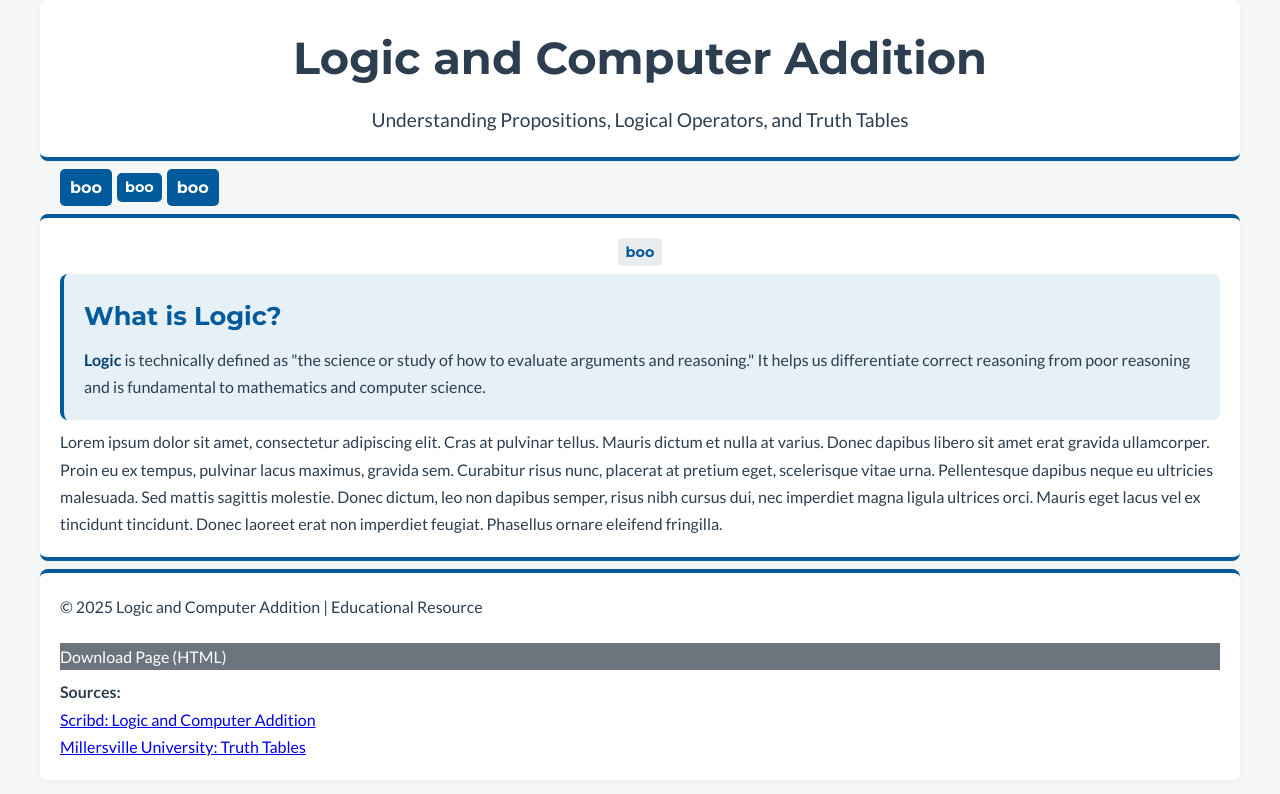
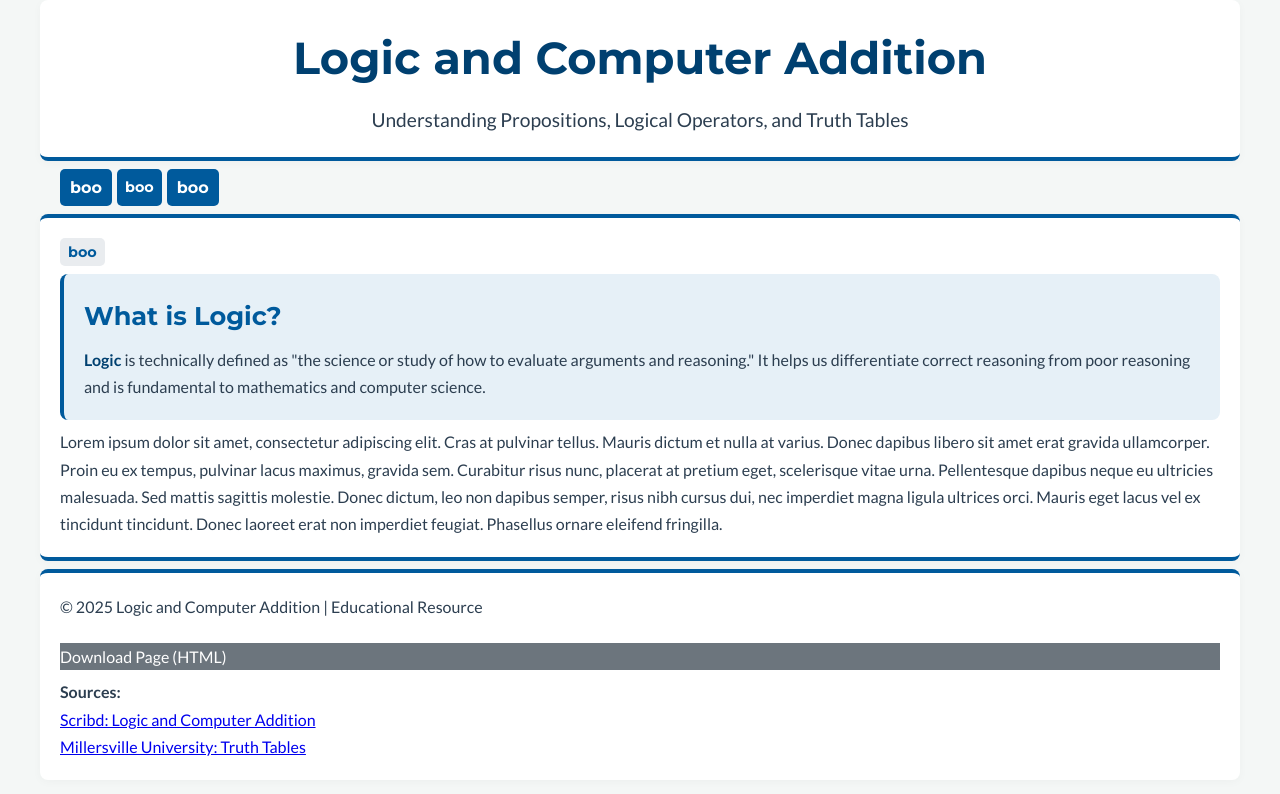
Before and after one commit to johnnytortelini/logic-site-project, a plain HTML site: page home.html in a window 1280 px wide. Drawn offline with Linux system fonts and the light colour scheme.

Commit message:
fixing button css

```diff
--- a/assets/styles/components/button.css
+++ b/assets/styles/components/button.css
@@ -1,12 +1,9 @@
 .button {
     display: inline-flex;
-    /* inline so it only takes its content width */
     flex: 0 0 auto;
-    /* don't grow or shrink if it's used as a flex item */
-    max-width: none;
-    align-self: center;
-    /* keep it centered vertically inside nav */
-
+    width: auto;
+    max-width: max-content;
+    align-items: center;;
     border-radius: 5px;
     padding: 5px 10px;
     cursor: pointer;
@@ -24,6 +21,10 @@
     color: var(--color-primary);
 }
 
+.button.download {
+    background: #6c757d;
+}
+
 .button:hover {
     transform: translateY(-2px)
 }
--- a/assets/styles/layout.css
+++ b/assets/styles/layout.css
@@ -23,6 +23,10 @@ body {
 
 header {
     text-align: center;
+}
+
+header h1 {
+    color: var(--color-primary-dark);
 }
 
 nav.container {
```
